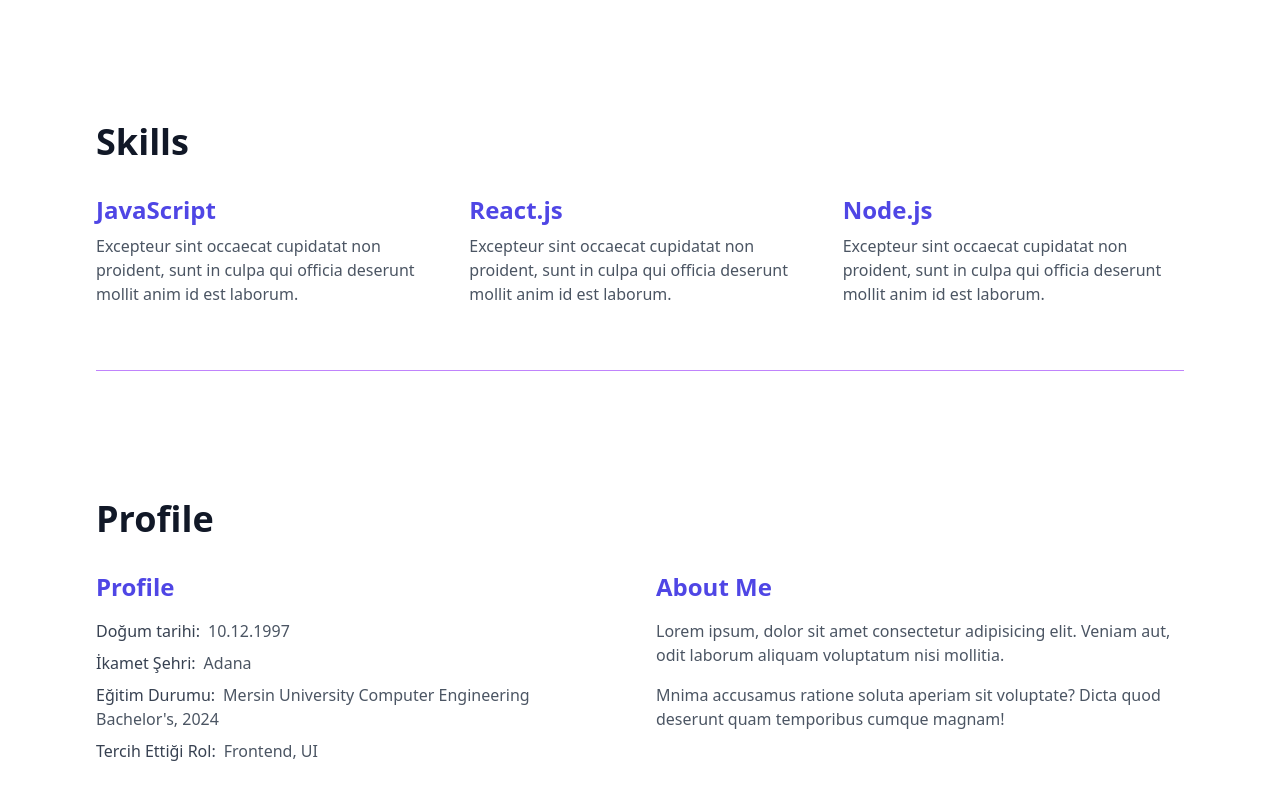
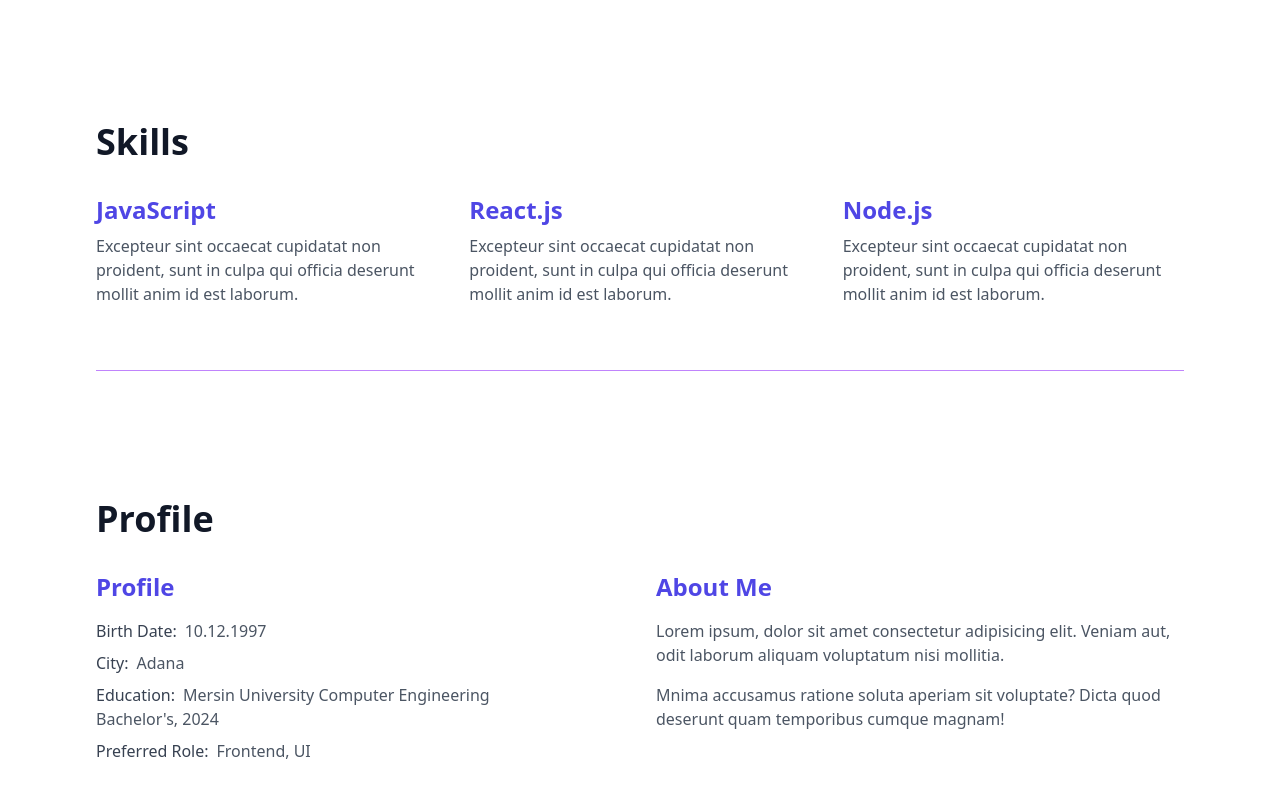
Before and after one commit to csrmehmet/portfolyo, a React (Vite) app: page / in a window 1280 px wide. Shown: the part 594-1394 px from the top of the page. Built offline with nearby package versions, Linux system fonts and the light colour scheme.

Commit message:
mockdata and profile.jsx updated for dynamism

```diff
--- a/src/components/Profile.jsx
+++ b/src/components/Profile.jsx
@@ -1,9 +1,7 @@
 import { useSelector } from 'react-redux';
 
 function Profile() {
-  const personalInfo = useSelector(state => state.user);
-  const profile = personalInfo.profile;
-  const aboutMe = personalInfo.aboutMe;
+  const { profile, aboutMe } = useSelector(state => state.user);
 
   return (
     <section className="profile container mx-auto px-24 py-16">
@@ -12,23 +10,23 @@ function Profile() {
         <div className="profile-details md:w-1/2">
           <h3 className="text-2xl font-semibold mb-4 text-indigo-600 dark:text-indigo-400">Profile</h3>
           <div className="mb-2">
-            <span className="font-medium text-gray-700 dark:text-gray-300">Doğum tarihi:</span>
-            <span className="ml-2 text-gray-600 dark:text-gray-400">{profile.birthDate}</span>
+            <span className="font-medium text-gray-700 dark:text-gray-300">{profile.birthDate.label}:</span>
+            <span className="ml-2 text-gray-600 dark:text-gray-400">{profile.birthDate.value}</span>
           </div>
           <div className="mb-2">
-            <span className="font-medium text-gray-700 dark:text-gray-300">İkamet Şehri:</span>
-            <span className="ml-2 text-gray-600 dark:text-gray-400">{profile.city}</span>
+            <span className="font-medium text-gray-700 dark:text-gray-300">{profile.city.label}:</span>
+            <span className="ml-2 text-gray-600 dark:text-gray-400">{profile.city.value}</span>
           </div>
           <div className="mb-2">
-            <span className="font-medium text-gray-700 dark:text-gray-300">Eğitim Durumu:</span>
+            <span className="font-medium text-gray-700 dark:text-gray-300">{profile.education.label}:</span>
             <span className="ml-2 text-gray-600 dark:text-gray-400">
               {profile.education.university} {profile.education.department}<br />
               {profile.education.degree}, {profile.education.graduationYear}
             </span>
           </div>
           <div className="mb-2">
-            <span className="font-medium text-gray-700 dark:text-gray-300">Tercih Ettiği Rol:</span>
-            <span className="ml-2 text-gray-600 dark:text-gray-400">{profile.preferredRole}</span>
+            <span className="font-medium text-gray-700 dark:text-gray-300">{profile.preferredRole.label}:</span>
+            <span className="ml-2 text-gray-600 dark:text-gray-400">{profile.preferredRole.value}</span>
           </div>
         </div>
         <div className="about-me md:w-1/2">
--- a/src/data/MockData.js
+++ b/src/data/MockData.js
@@ -7,16 +7,27 @@ export const mockData = {
       description: "Hi, I'm Mehmet Coşar. I'm a full-stack developer. If you are looking for a Developer who to craft solid and scalable frontend products with great user experiences. Let's shake hands with me.",
       image: "https://s3-alpha-sig.figma.com/img/76b0/6993/b04fd1fa29a883e2f4b8b8577a5c82eb?Expires=1729468800&Key-Pair-Id=APKAQ4GOSFWCVNEHN3O4&Signature=JvmK-kBMmmutOP83x3fC-zApmk-pGIzv2RWPwYezRZMs7J-~EPgsjGUIsBMXuj2Wec5BgpbN4PQSGZYt4MbDNPVE6Xh~sssFJ3bZdfKEsQ0nn7o6w4en2SjVKa~AyesZRzDbmwpSAptTAjo-2kl6zCTnF35fZBarvT5WnrNCp-5Yf9TUQ67wczDiNOssRoey~VG2sZrT4Rr1YyjUlY-yW4Uko5LJNgjktazl7fqZfSbjXbVMloIGOtRuOswA5dq9~olG~K9uBxu6QjwMOJH45tDqWQkqeJcxn6wFlF4cutcPgm1q8h9O-gNnC5AOpPEGhGVi7dfFh55MKXJV-QKLqw__",
       profile: {
-        birthDate: "10.12.1997",
-        city: "Adana",
+        birthDate: {
+          label: "Birth Date",
+          value: "10.12.1997"
+        },
+        city: {
+          label: "City",
+          value: "Adana"
+        },
         education: {
+          label: "Education",
           university: "Mersin University",
           department: "Computer Engineering",
           degree: "Bachelor's",
           graduationYear: "2024"
         },
-        preferredRole: "Frontend, UI"
+        preferredRole: {
+          label: "Preferred Role",
+          value: "Frontend, UI"
+        }
       }
+
     },
     aboutMe: {
       paragraphs: [
--- a/src/store/reducers/userReducer.js
+++ b/src/store/reducers/userReducer.js
@@ -5,7 +5,7 @@ const initialState = {
   ...mockData.personalInfo,
   socialLinks: mockData.socialLinks,
   skills:mockData.skills,
-  aboutMe: mockData.aboutMe
+  aboutMe: mockData.aboutMe,
 
 };
 
```
